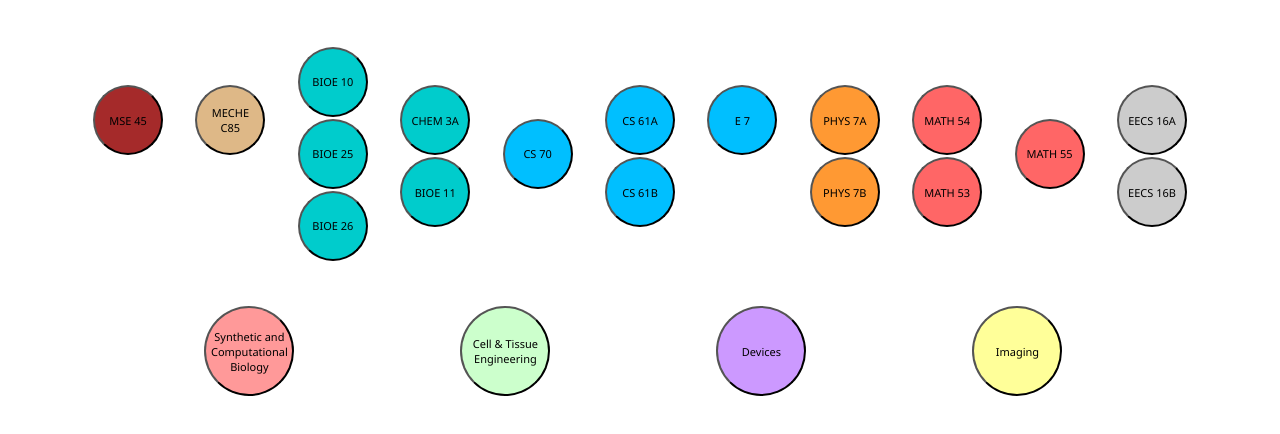
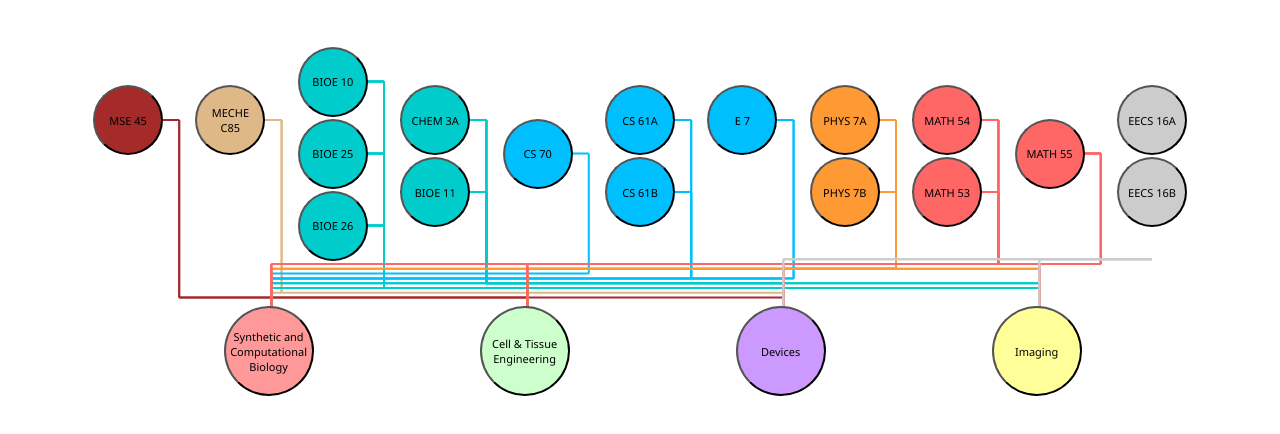
Before and after one commit to crocodile27/bioehs, a React (Create React App) app: page / in a window 1280 px wide. Shown: the top 434 px of the page. Built offline with nearby package versions, Linux system fonts and the light colour scheme.

Commit message:
finished coding the arrows for gen_req, missing last arrow

```diff
--- a/src/App.css
+++ b/src/App.css
@@ -7,6 +7,17 @@ body {
   height: 100vh;
   margin: 0;
   background-color: white;
+}
+
+svg {
+  position: absolute;
+  height: 100%;
+  width: 100%;
+}
+.arrow {
+  position: absolute;
+  stroke-width: 2;
+  fill: none;
 }
 
 .container {
@@ -24,7 +35,7 @@ body {
 .sub-container {
   position: absolute;
   top: 42%;
-  left: 13%;
+  left: 14.5%;
   width: 80%;
   height: 15%;
   display: flex;
@@ -64,6 +75,11 @@ body {
 .opaque{
   opacity: 20%;
   transition: all 700ms ease;
+}
+
+.opaque-arrow{
+  opacity: 0%;
+  transition: all 200ms ease;
 }
 
 .concentration {
@@ -108,12 +124,3 @@ body {
 #cell { background-color: #ccffcc; position: relative; }
 #devices { background-color: #cc99ff; position: relative; }
 #imaging { background-color: #ffff99; position: relative; }
-
-#arrows {
-  position: absolute;
-  top: 0;
-  left: 0;
-  width: 100%;
-  height: 100%;
-  pointer-events: none; /* Ensure arrows do not interfere with interactions */
-}
--- /dev/null
+++ b/src/Components/Arrow.tsx
@@ -0,0 +1,79 @@
+import React from "react";
+
+interface Props {
+  start_x: any;
+  start_y: string;
+  hiearchy_number: number;
+  subject: string;
+  className: string;
+  color: string;
+}
+
+const Arrow = ({
+  start_x,
+  start_y,
+  hiearchy_number = 0,
+  subject,
+  className,
+  color,
+}: Props) => {
+  const concentration_positions: any[] = [
+    ["synthetic", ["14%", "66%"]],
+    ["cell", ["39%", "66%"]],
+    ["devices", ["64%", "66%"]],
+    ["imaging", ["89%", "66%"]],
+  ];
+  let sideLine: string;
+  let bottomLine: string;
+  sideLine = (start_x / 1 + 5).toString().concat("%");
+  bottomLine = (62 - hiearchy_number).toString().concat("%");
+  start_x = start_x + "%";
+  start_y = start_y + "%";
+
+  let concentration_x: string = "0";
+  let concentration_y: string = "0";
+  for (var i = 0; i < concentration_positions.length; i++) {
+    if (concentration_positions[i][0] === subject) {
+      concentration_x = concentration_positions[i][1][0];
+      concentration_y = concentration_positions[i][1][1];
+    }
+  }
+  return (
+    <svg className="full">
+      <line
+        className={className}
+        stroke={color}
+        x1={start_x}
+        y1={start_y}
+        x2={sideLine}
+        y2={start_y}
+      />
+      <line
+        className={className}
+        stroke={color}
+        x1={sideLine}
+        y1={start_y}
+        x2={sideLine}
+        y2={bottomLine}
+      />
+      <line
+        className={className}
+        stroke={color}
+        x1={sideLine}
+        y1={bottomLine}
+        x2={concentration_x}
+        y2={bottomLine}
+      />
+      <line
+        className={className}
+        stroke={color}
+        x1={concentration_x}
+        y1={bottomLine}
+        x2={concentration_x}
+        y2={concentration_y}
+      />
+    </svg>
+  );
+};
+
+export default Arrow;
--- a/src/Components/CourseMap.tsx
+++ b/src/Components/CourseMap.tsx
@@ -1,6 +1,7 @@
 import React, { useState } from "react";
 import GeneralRequirements from "./GeneralRequirements.tsx";
 import Concentrations from "./Concentrations.tsx";
+import Arrow from "./Arrow.tsx";
 
 export const CourseMap = () => {
   const listOfRelatedRequirements: any[] = [
@@ -14,6 +15,93 @@ export const CourseMap = () => {
     ["math53", "math54", "math55", "cell", "devices", "imaging", "synthetic"],
     ["eecs16a", "eecs16b", "imaging", "devices"],
   ];
+  const gen_req_coordinates: {
+    course: string;
+    x_coordinate: string;
+    y_coordinate: string;
+  }[] = [
+    { course: "mse45", y_coordinate: "25", x_coordinate: "0" },
+    { course: "mechec85", y_coordinate: "25", x_coordinate: "10" },
+    { course: "e7", y_coordinate: "25", x_coordinate: "60" },
+    { course: "chem3a", y_coordinate: "25", x_coordinate: "30" },
+    { course: "cs70", y_coordinate: "32", x_coordinate: "40" },
+    { course: "bioe10", y_coordinate: "17", x_coordinate: "20" },
+    { course: "bioe25", y_coordinate: "32", x_coordinate: "20" },
+    { course: "bioe26", y_coordinate: "47", x_coordinate: "20" },
+    { course: "bioe11", y_coordinate: "40", x_coordinate: "30" },
+    { course: "cs61a", y_coordinate: "25", x_coordinate: "50" },
+    { course: "cs61b", y_coordinate: "40", x_coordinate: "50" },
+    { course: "physics7a", y_coordinate: "25", x_coordinate: "70" },
+    { course: "physics7b", y_coordinate: "40", x_coordinate: "70" },
+    { course: "math55", y_coordinate: "32", x_coordinate: "90" },
+    { course: "math54", y_coordinate: "25", x_coordinate: "80" },
+    { course: "math53", y_coordinate: "40", x_coordinate: "80" },
+    { course: "eecs16a", y_coordinate: "25", x_coordinate: "100" },
+    { course: "eecs16b", y_coordinate: "40", x_coordinate: "100" },
+  ];
+
+  const relationships: {
+    gen_req: any[];
+    concentrations: any[];
+    color: string;
+    hiearchy_number: number;
+  }[] = [
+    {
+      gen_req: ["mse45"],
+      concentrations: ["devices", "cell"],
+      color: "brown",
+      hiearchy_number: 0,
+    },
+    {
+      gen_req: ["mechec85"],
+      concentrations: ["synthetic", "devices"],
+      color: "burlywood",
+      hiearchy_number: 1,
+    },
+    {
+      gen_req: ["bioe10", "bioe25", "bioe26"],
+      concentrations: ["cell", "devices", "imaging", "synthetic"],
+      color: "#00cccc",
+      hiearchy_number: 2,
+    },
+    {
+      gen_req: ["bioe11", "chem3a"],
+      concentrations: ["cell", "devices", "imaging", "synthetic"],
+      color: "#00cccc",
+      hiearchy_number: 3,
+    },
+    {
+      gen_req: ["e7", "cs61a", "cs61b"],
+      concentrations: ["devices", "synthetic"],
+      color: "#00bfff",
+      hiearchy_number: 4,
+    },
+    {
+      gen_req: ["cs70"],
+      concentrations: ["synthetic"],
+      color: "#00bfff",
+      hiearchy_number: 5,
+    },
+    {
+      gen_req: ["physics7a", "physics7b"],
+      concentrations: ["cell", "devices", "imaging", "synthetic"],
+      color: "#ff9933",
+      hiearchy_number: 6,
+    },
+    {
+      gen_req: ["math53", "math54", "math55"],
+      concentrations: ["cell", "devices", "imaging", "synthetic"],
+      color: "#ff6666",
+      hiearchy_number: 7,
+    },
+    {
+      gen_req: ["eecs16a", "eecs16b"],
+      concentrations: ["imaging", "devices"],
+      color: "#cccccc",
+      hiearchy_number: 8,
+    },
+  ];
+
   const ListOfCourseInfo: { courseid: string; courseName: string }[] = [
     { courseid: "mse45", courseName: "MSE 45" },
     { courseid: "mechec85", courseName: "MECHE C85" },
@@ -54,9 +142,43 @@ export const CourseMap = () => {
     setNonOpaqueList([]);
   }
 
+  function getXYCoordinate(courseId: string) {
+    for (let i = 0; i < gen_req_coordinates.length; i++) {
+      if (courseId === gen_req_coordinates[i].course) {
+        return [
+          gen_req_coordinates[i].x_coordinate,
+          gen_req_coordinates[i].y_coordinate,
+        ];
+      }
+    }
+    return ["0", "0"]; // Return null if the courseId is not found
+  }
+
   return (
     <div className="main-container">
       <div className="container">
+        {relationships.map((relationship) =>
+          relationship.gen_req.map((i) =>
+            relationship.concentrations.map((subject) => (
+              <Arrow
+                key={i}
+                className={
+                  isHoveredOver
+                    ? NonOpaqueList.includes(relationship.gen_req[0])
+                      ? "arrow"
+                      : "arrow opaque-arrow"
+                    : "arrow"
+                }
+                hiearchy_number={relationship.hiearchy_number}
+                color={relationship.color}
+                start_x={getXYCoordinate(i)[0]}
+                start_y={getXYCoordinate(i)[1]}
+                subject={subject}
+              />
+            ))
+          )
+        )}
+
         {ListOfCourseInfo.map((courseInfo) => (
           <GeneralRequirements
             key={courseInfo.courseid}
```
